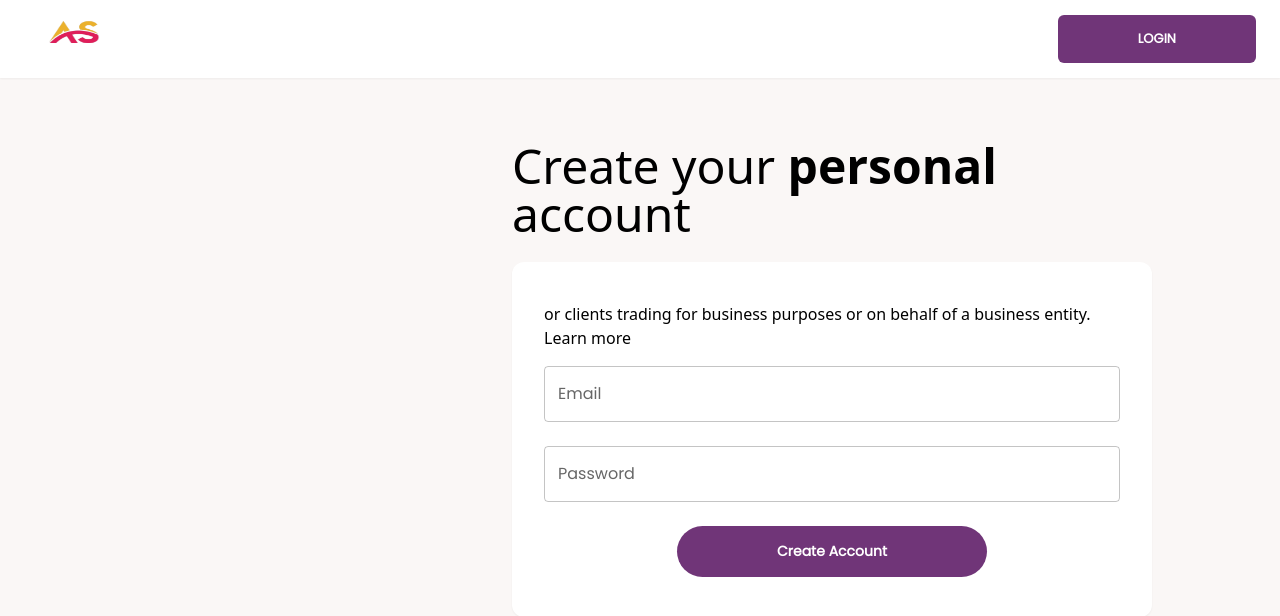
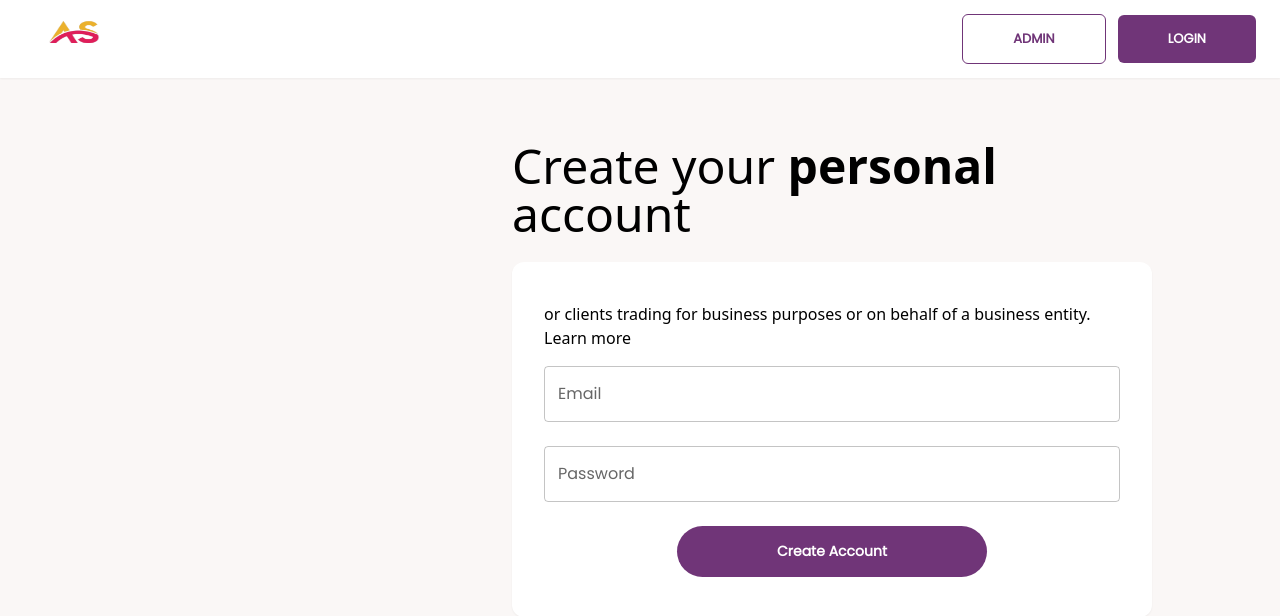
Before and after one commit to perryaryee/Video_Platform_Frontend, a React (Create React App) app: page /register in a window 1280 px wide. Shown: the top 616 px of the page. Built offline with nearby package versions, Linux system fonts and the light colour scheme.

Commit message:
logout_header

```diff
--- a/src/App.tsx
+++ b/src/App.tsx
@@ -8,6 +8,7 @@ import ForgetPassword from './Pages/ForgetPassword';
 import EmailVerifcation from './Pages/EmailVerifcation';
 import NewPassword from './Pages/NewPassword';
 import Admin from "./Pages/Admin";
+import AdminLogin from './Pages/AdminLogin';
 
 function App() {
   return (
@@ -20,6 +21,7 @@ function App() {
         <Route path='/forgot-password' element={<ForgetPassword />} />
         <Route path="/reset-password" element={<NewPassword />} />
         <Route path="/email-verification" element={<EmailVerifcation />} />
+        <Route path="/admin-login" element={<AdminLogin />} />
       </Routes>
     </BrowserRouter>
   );
--- a/src/Components/AuthHeader.tsx
+++ b/src/Components/AuthHeader.tsx
@@ -4,16 +4,17 @@ import { Button } from '@mui/material';
 import { useNavigate } from 'react-router-dom';
 
 interface Props {
-    showLogins?: boolean
+    showLogins?: boolean,
+    showLogout?: boolean
 }
 
-export const AuthHeader: React.FC<Props> = ({ showLogins }) => {
+export const AuthHeader: React.FC<Props> = ({ showLogins, showLogout }) => {
 
     const navigate = useNavigate();
     return (
         <div className='flex items-center justify-between px-6 shadow-sm sticky  top-0 z-50 py-1 bg-white'>
             <img onClick={() => {
-                navigate("/login");
+                navigate("/");
             }} className=' cursor-pointer' src={logo} style={{ width: "100%", maxHeight: 70, maxWidth: 100 }} />
             <div>
                 {showLogins ?
@@ -23,9 +24,26 @@ export const AuthHeader: React.FC<Props> = ({ showLogins }) => {
                             navigate("/register")
                         }} style={{ backgroundColor: "#703578", color: "white", paddingLeft: 50, paddingRight: 50, borderRadius: 6, paddingTop: 13, paddingBottom: 13, fontWeight: "bold", fontSize: 13 }}>REGISTER</Button>
                     </div>
-                    : <Button onClick={() => {
-                        navigate("/")
-                    }} style={{ backgroundColor: "#703578", color: "white", paddingLeft: 80, paddingRight: 80, borderRadius: 6, paddingTop: 13, paddingBottom: 13, fontWeight: "bold", fontSize: 13 }}>LOGIN</Button>}
+                    :
+                    showLogout ?
+                        <div  className=' flex items-center space-x-3'>
+                             <Button onClick={() => {
+                                navigate("/admin-login")
+                            }} style={{ border: "1px solid #703578", paddingLeft: 50, paddingRight: 50, borderRadius: 6, paddingTop: 13, paddingBottom: 13, fontWeight: "bold", fontSize: 13 }}>ADMIN</Button>
+                            <Button onClick={() => {
+                                navigate("/")
+                            }} style={{ backgroundColor: "#703578", color: "white", paddingLeft: 50, paddingRight: 50, borderRadius: 6, paddingTop: 13, paddingBottom: 13, fontWeight: "bold", fontSize: 13 }}>LOGOUT</Button>
+                        </div>
+                        :
+                        <div className=' flex items-center space-x-3'>
+                            <Button onClick={() => {
+                                navigate("/admin-login")
+                            }} style={{ border: "1px solid #703578", paddingLeft: 50, paddingRight: 50, borderRadius: 6, paddingTop: 13, paddingBottom: 13, fontWeight: "bold", fontSize: 13 }}>ADMIN</Button>
+                            <Button onClick={() => {
+                                navigate("/")
+                            }} style={{ backgroundColor: "#703578", color: "white", paddingLeft: 50, paddingRight: 50, borderRadius: 6, paddingTop: 13, paddingBottom: 13, fontWeight: "bold", fontSize: 13 }}>LOGIN</Button>
+                        </div>
+                }
             </div>
         </div>
     )
--- a/src/Components/Header.tsx
+++ /dev/null
@@ -1,11 +0,0 @@
-import React from 'react';
-
-const Header: React.FC = () => {
-    return (
-        <div className=' px-4 bg-white shadow-md py-3'>
-            <h1 className=' text-3xl'>VideoM</h1>
-        </div>
-    )
-}
-
-export default Header
--- /dev/null
+++ b/src/Pages/AdminLogin.tsx
@@ -0,0 +1,9 @@
+import React from 'react'
+
+const AdminLogin: React.FC = () => {
+    return (
+        <div>AdminLogin</div>
+    )
+}
+
+export default AdminLogin
--- a/src/Pages/Home.tsx
+++ b/src/Pages/Home.tsx
@@ -1,5 +1,4 @@
 import React, { useEffect, useState } from 'react';
-import Header from '../Components/Header';
 import { AuthHeader } from '../Components/AuthHeader';
 import axios from 'axios';
 import { BASEURL, FILEPATH } from '../Connections/BASEURLS';
@@ -73,7 +72,7 @@ const Home: React.FC = () => {
 
     return (
         <div className='bg-[#FAF7F6] h-screen'>
-            <AuthHeader />
+            <AuthHeader  showLogout />
             {Loader ? <div className=' grid place-items-center pt-16'>
                 <CircularProgress size={18} style={{ color: "#703578" }} />
             </div> :
@@ -100,7 +99,7 @@ const Home: React.FC = () => {
                                             <div>
                                                 <Toolbar title="Share">
                                                     <IconButton onClick={() => handleShare(list)}>
-                                                        <svg xmlns="http://www.w3.org/2000/svg" fill="none" viewBox="0 0 24 24" strokeWidth="1.5" stroke="currentColor" className="size-6">
+                                                        <svg xmlns="http://www.w3.org/2000/svg" color='#703578' fill="none" viewBox="0 0 24 24" strokeWidth="1.5" stroke="currentColor" className="size-7">
                                                             <path strokeLinecap="round" strokeLinejoin="round" d="M7.217 10.907a2.25 2.25 0 1 0 0 2.186m0-2.186c.18.324.283.696.283 1.093s-.103.77-.283 1.093m0-2.186 9.566-5.314m-9.566 7.5 9.566 5.314m0 0a2.25 2.25 0 1 0 3.935 2.186 2.25 2.25 0 0 0-3.935-2.186Zm0-12.814a2.25 2.25 0 1 0 3.933-2.185 2.25 2.25 0 0 0-3.933 2.185Z" />
                                                         </svg>
                                                     </IconButton>
--- a/src/Pages/Login.tsx
+++ b/src/Pages/Login.tsx
@@ -62,7 +62,7 @@ const Login = () => {
                             <img src={logo} style={{ width: 120, height: 120 }} />
                         </div>
                         <div className=' space-y-3'>
-                            <h1 className=' font-bold xl text-center'>First, enter your email</h1>
+                            <h1 className=' font-bold 2xl text-center'>login</h1>
                         </div>
                         <div className=' mt-4'>
                             <div className=' space-y-8'>
```
